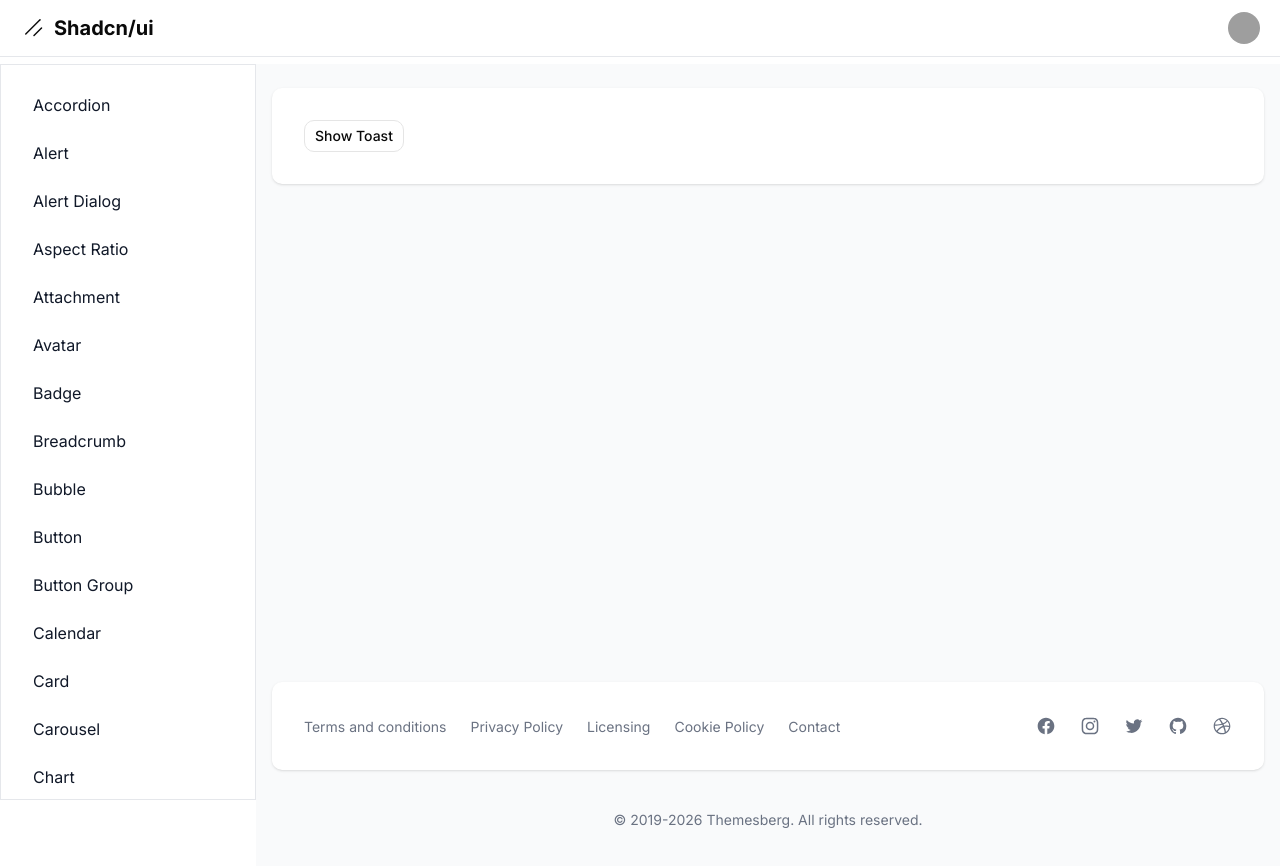
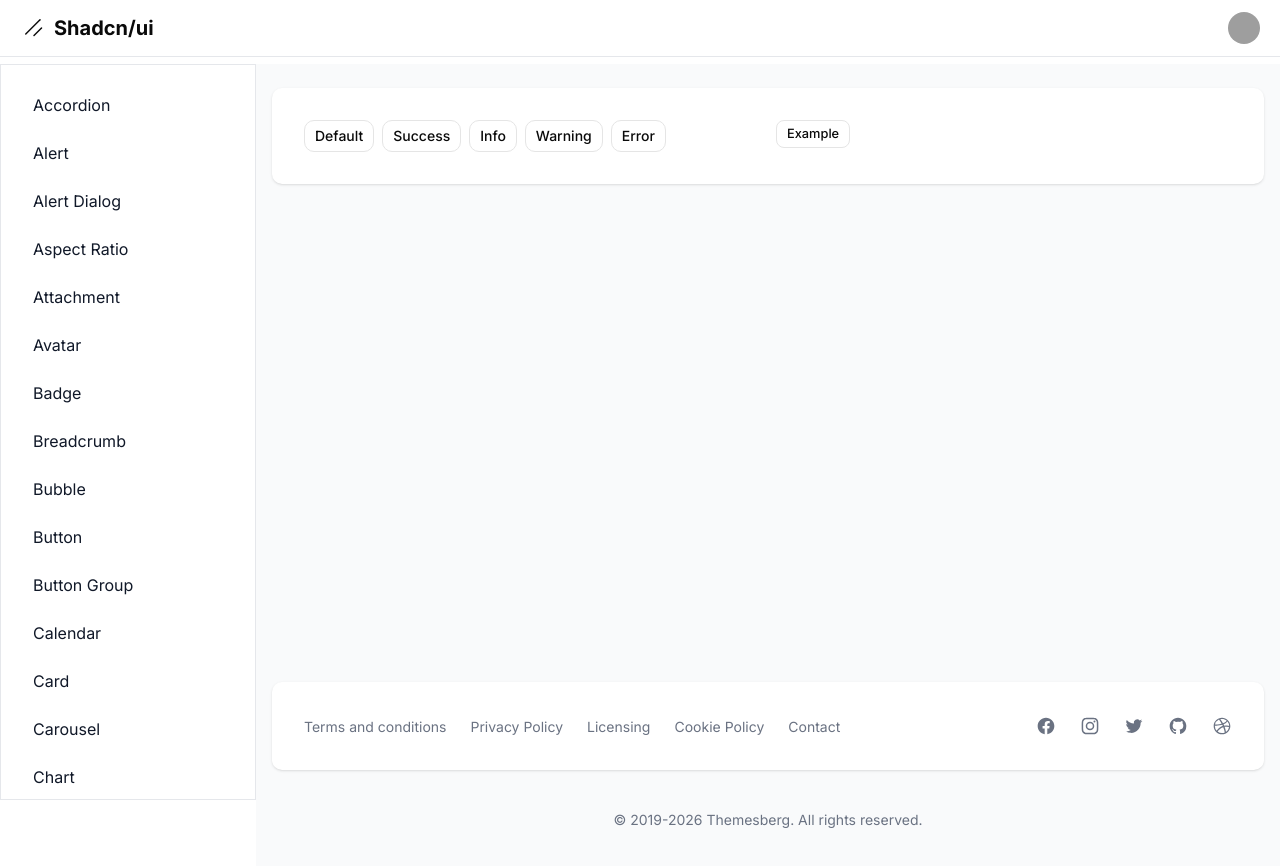
Before and after one commit to AndreDev12/shadcn-dashboard, a Next.js app: page /dashboard/toast in a window 1280 px wide. Shown: the top 866 px of the page. Built offline with nearby package versions, Linux system fonts and the light colour scheme; grey boxes are pictures that could not be loaded.

Commit message:
Components: Toast

```diff
--- a/src/app/dashboard/toast/page.tsx
+++ b/src/app/dashboard/toast/page.tsx
@@ -3,10 +3,69 @@
 import { Button, toast } from '@/components/ui';
 
 export default function Page() {
-  function showToast() {
+  return (
+    <div className="grid grid-cols-2 gap-4">
+      <div className="flex flex-wrap gap-2">
+        <Button
+          variant="outline"
+          onClick={() => toast.add({ description: 'Event has been created.' })}
+        >
+          Default
+        </Button>
+        <Button
+          variant="outline"
+          onClick={() =>
+            toast.add({
+              type: 'success',
+              description: 'Event has been created.',
+            })
+          }
+        >
+          Success
+        </Button>
+        <Button
+          variant="outline"
+          onClick={() =>
+            toast.add({
+              type: 'info',
+              description: 'Arrive 10 minutes before the event.',
+            })
+          }
+        >
+          Info
+        </Button>
+        <Button
+          variant="outline"
+          onClick={() =>
+            toast.add({
+              type: 'warning',
+              description: 'The event cannot start before 8:00 AM.',
+            })
+          }
+        >
+          Warning
+        </Button>
+        <Button
+          variant="outline"
+          onClick={() =>
+            toast.add({
+              type: 'error',
+              description: 'The event could not be created.',
+              priority: 'high',
+            })
+          }
+        >
+          Error
+        </Button>
+      </div>
+
+      <Button
+        size="sm"
+        className="w-fit"
+        variant="outline"
+        onClick={() => {
           const id = toast.add({
             title: 'Event created',
-      description: 'Sunday, December 3 at 9:00 AM',
             actionProps: {
               children: 'Undo',
               onClick() {
@@ -14,10 +73,10 @@ export default function Page() {
               },
             },
           });
-  }
-  return (
-    <Button variant="outline" onClick={showToast}>
-      Show Toast
+        }}
+      >
+        Example
       </Button>
+    </div>
   );
 }
```
Lines whose indentation alone changed are shown as unchanged.
